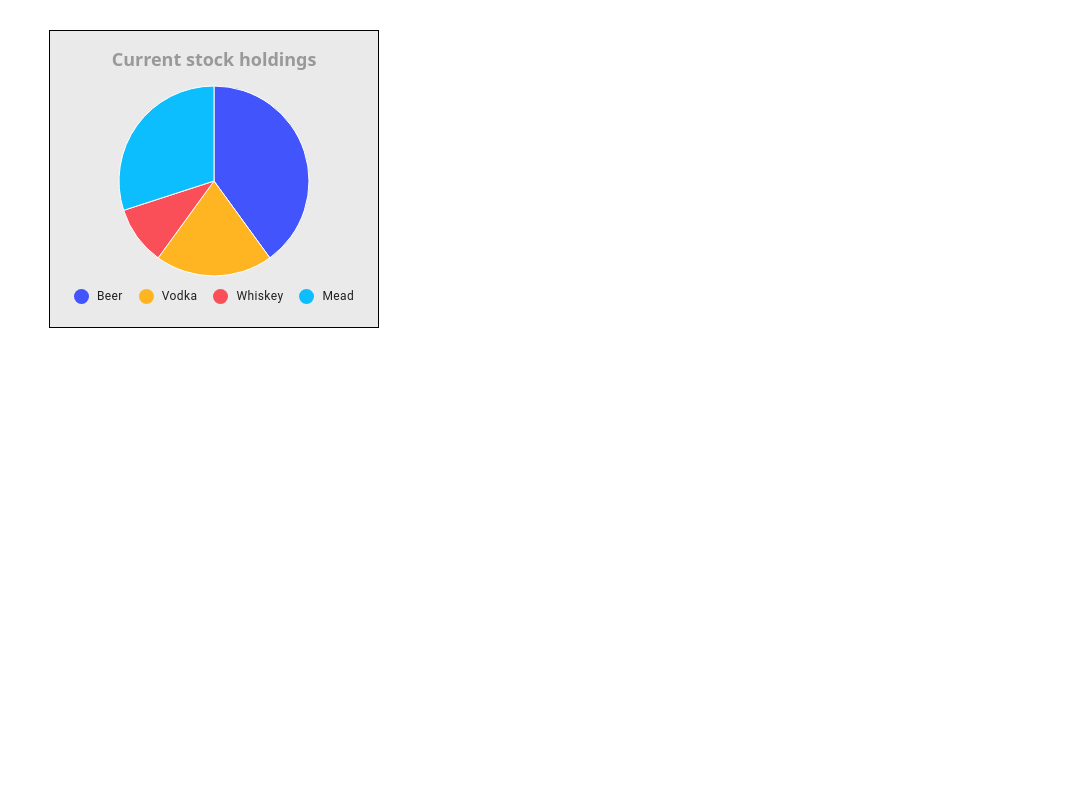
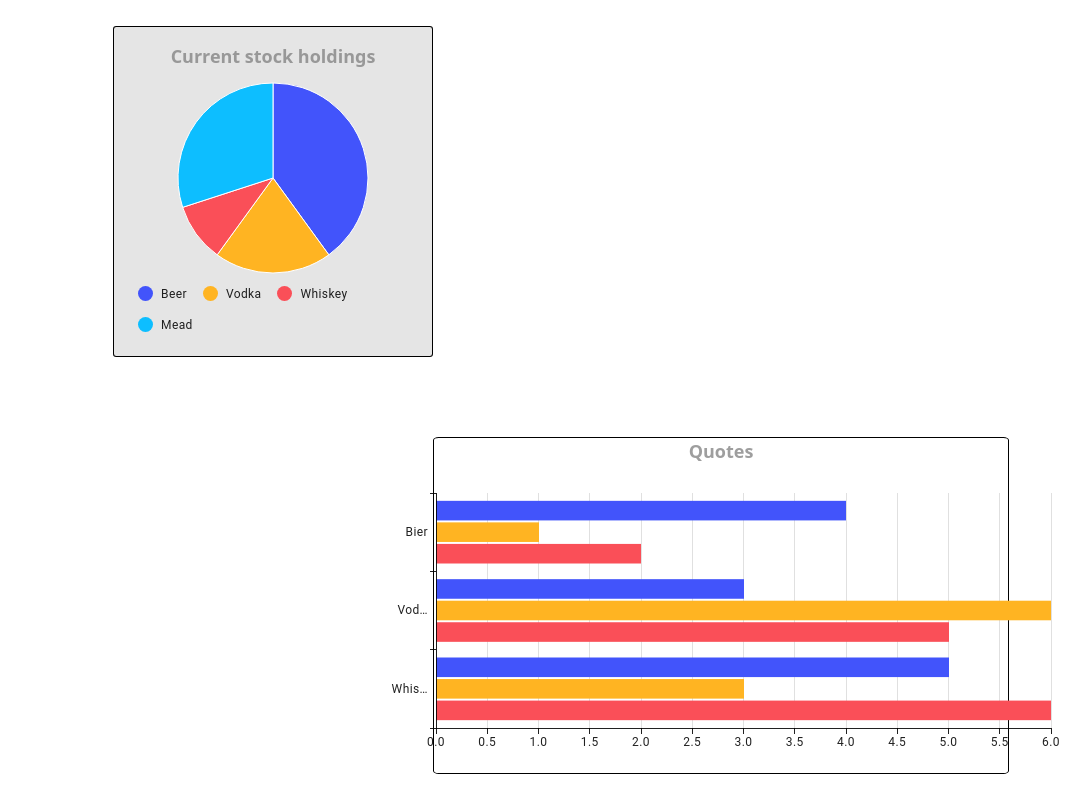
Before and after one commit to tthkrstf/PortfolioManager, a React (Vite) app in the folder frontend/frontend/: page / in a window 1280 px wide. Shown: the top 812 px of the page, without its empty margins (207-1280 px from the left). Built offline with nearby package versions, Linux system fonts and the light colour scheme.

Commit message:
created bar chart with mock data

```diff
--- a/frontend/frontend/src/App.css
+++ b/frontend/frontend/src/App.css
@@ -1,17 +1,16 @@
 #root {
-  /*max-width: 1280px;*/
-  /*margin: 0 auto;*/
-  padding-bottom: 40%;
-  padding-left:20%;
+
+  margin: 0 0 0 0;
+  width: 100%;
+  height: 100%;
+  padding-top:0px;
+  padding-bottom: 0px;
+
+
   /*text-align: center;*/
 }
 
-.logo {
-  height: 6em;
-  padding: 1.5em;
-  will-change: filter;
-  transition: filter 300ms;
-}
+
 .logo:hover {
   filter: drop-shadow(0 0 2em #646cffaa);
 }
@@ -34,30 +33,13 @@
   }
 }
 
-.card {
-  padding: 2em;
-}
+
 
 .read-the-docs {
   color: #888;
 }
-.site-container{
-  border: 1px solid black;
-  display: flex;
-  flex-direction: column;
-  text-align: center;
-  color:gray;
-  height:100%;
-  width:100%;
-  background-color: rgba(150,150,150,.2);
-  padding-bottom:5%;
-  padding-left: 5%;
-  padding-right:5%;
-  padding-top: 5%;
-  margin-top:10%;
 
 
-}
 .title-style {
   font-weight: bold;
   font-size:large;
--- a/frontend/frontend/src/App.jsx
+++ b/frontend/frontend/src/App.jsx
@@ -6,6 +6,7 @@ import {getLastPriceUpdates} from './LastPriceUpdates.jsx';
 import Button from '@mui/material/Button';
 import {pieArcLabelClasses, PieChart} from '@mui/x-charts/PieChart';
 import { BarChart } from '@mui/x-charts/BarChart';
+import'./barChartStyle.css'
 /*import {AgGridReact} from 'ag-grid-react'
 import {AllCommunityModule, ModuleRegistry} from 'ag-grid-community'*/
 //ModuleRegistry.registerModules([AllCommunityModule]);
@@ -48,6 +49,7 @@ function App() {
 
     return (
       <div class="site-container">
+      <div class="pie-container">
         {/*<Button variant="outlined" onClick={handleClick}>Click this if you want to snort cocaine</Button> */}
         <p class="title-style">Current stock holdings</p>
          <PieChart series={[{data:mockData}]} width={200} height={200} sx={{
@@ -58,6 +60,21 @@ function App() {
 
        {/*<pre>{displayData}</pre>*/ }
 
+      </div>
+
+      <div class="bar-container">
+      <p class="title-style">Quotes</p>
+      <BarChart
+          yAxis={[{ scaleType: 'band', data: ['Bier', 'Vodka B', 'Whiskey'] }]}
+          series={[{ data: [4, 3, 5] }, { data: [1, 6, 3] }, { data: [2, 5, 6] }]}
+          height={300}
+          width={700}
+          layout="horizontal"
+          grid={{vertical: true}}
+
+
+/>
+         </div>
       </div>
     );
 
--- /dev/null
+++ b/frontend/frontend/src/barChartStyle.css
@@ -0,0 +1,48 @@
+.styling{
+    background-color: white;
+    border: 1px solid black;
+
+
+
+
+
+}
+.site-container{
+    display:grid;
+    grid-template-columns: repeat(4, 1fr);
+    grid-template-rows: auto auto;
+    width:100%;
+    height: 100%;
+
+
+}
+.pie-container{
+    display:flex;
+    flex-direction:column;
+    background-color: rgba(125,125,125,.2);
+    align-items:center;
+
+    grid-row:1;
+    grid-column:2;
+    padding: 1rem;
+    border: solid black 1px;
+    border-radius:1%;
+    position:relative;
+}
+.bar-container{
+    display:flex;
+    flex-direction:column;
+    align-items:center;
+    position:relative;
+
+    grid-column:  3 / span 2 ;
+    grid-row: 2;
+
+    border: solid black 1px;
+    border-radius: 1%;
+    margin-right:4rem;
+    margin-bottom:0em;
+    margin-top: 5em;
+
+
+}
```
